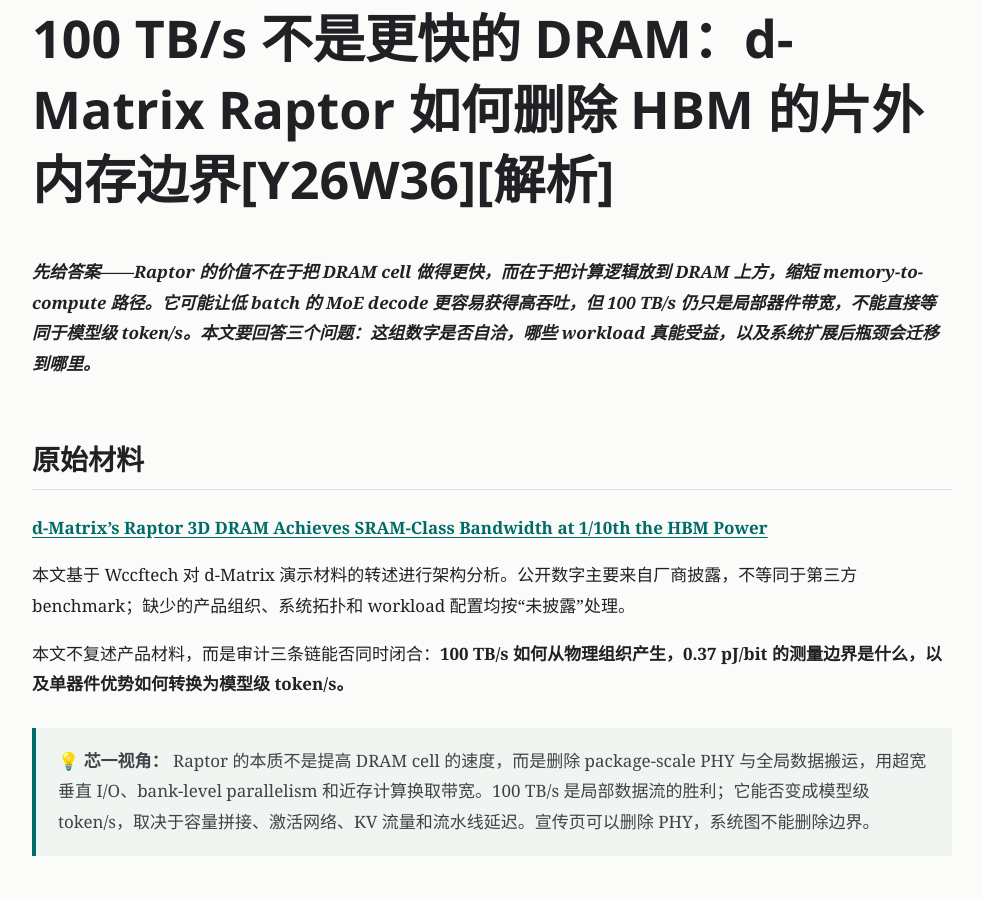
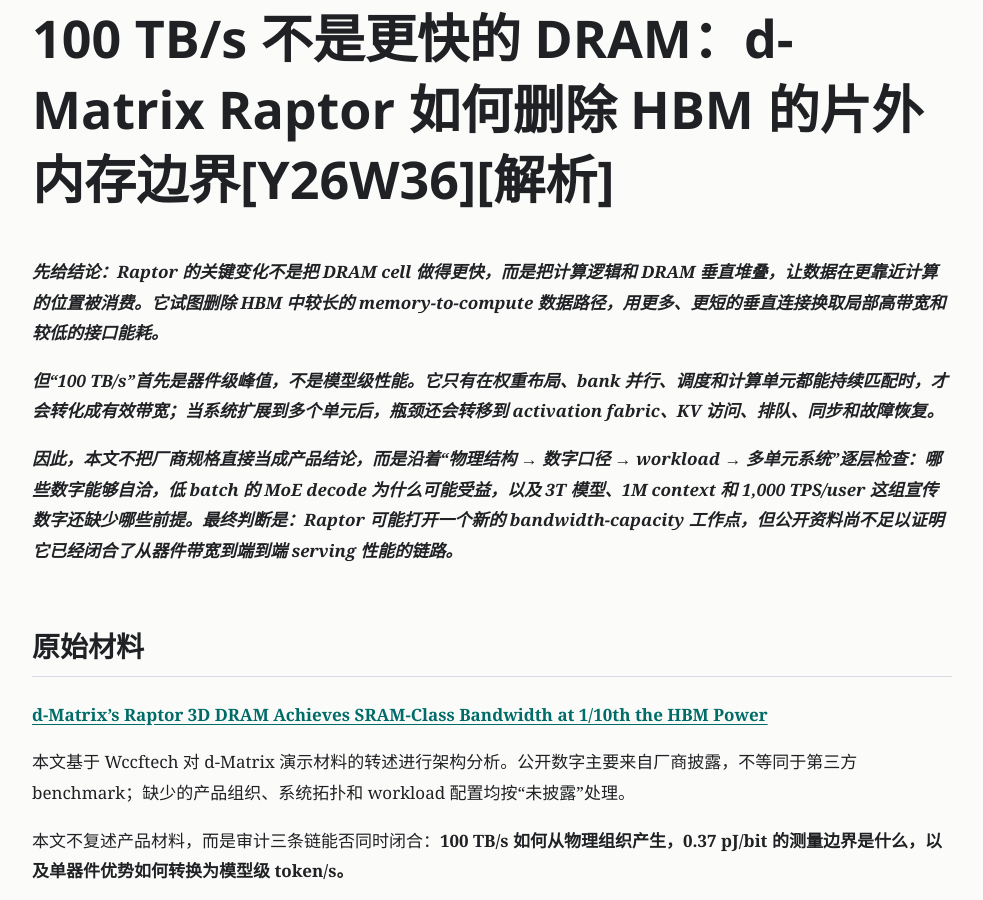
Before and after one commit to nanwang-intel/AI-Infra-Knowledge-Public, a Jekyll site: the page built from architecture/dmatrix-raptor-3d-dram.md, in a window 1280 px wide and 900 px high, scrolled down 324 px. Shown: the whole window, without its empty margins (148-1131 px from the left). Built offline with Jekyll 4.4.1, drawn with Linux system fonts in a browser that asks for light colours.

Commit message:
docs: publish refined introduction
Co-authored-by: Copilot <223556219+Copilot@users.noreply.github.com>

```diff
--- a/architecture/dmatrix-raptor-3d-dram.md
+++ b/architecture/dmatrix-raptor-3d-dram.md
@@ -16,7 +16,11 @@ content_type: analysis
 
 # 100 TB/s 不是更快的 DRAM：d-Matrix Raptor 如何删除 HBM 的片外内存边界[Y26W36][解析]
 
-***先给答案——Raptor 的价值不在于把 DRAM cell 做得更快，而在于把计算逻辑放到 DRAM 上方，缩短 memory-to-compute 路径。它可能让低 batch 的 MoE decode 更容易获得高吞吐，但 100 TB/s 仍只是局部器件带宽，不能直接等同于模型级 token/s。本文要回答三个问题：这组数字是否自洽，哪些 workload 真能受益，以及系统扩展后瓶颈会迁移到哪里。***
+***先给结论：Raptor 的关键变化不是把 DRAM cell 做得更快，而是把计算逻辑和 DRAM 垂直堆叠，让数据在更靠近计算的位置被消费。它试图删除 HBM 中较长的 memory-to-compute 数据路径，用更多、更短的垂直连接换取局部高带宽和较低的接口能耗。***
+
+***但“100 TB/s”首先是器件级峰值，不是模型级性能。它只有在权重布局、bank 并行、调度和计算单元都能持续匹配时，才会转化成有效带宽；当系统扩展到多个单元后，瓶颈还会转移到 activation fabric、KV 访问、排队、同步和故障恢复。***
+
+***因此，本文不把厂商规格直接当成产品结论，而是沿着“物理结构 → 数字口径 → workload → 多单元系统”逐层检查：哪些数字能够自洽，低 batch 的 MoE decode 为什么可能受益，以及 3T 模型、1M context 和 1,000 TPS/user 这组宣传数字还缺少哪些前提。最终判断是：Raptor 可能打开一个新的 bandwidth-capacity 工作点，但公开资料尚不足以证明它已经闭合了从器件带宽到端到端 serving 性能的链路。***
 
 ## 原始材料
 
```
